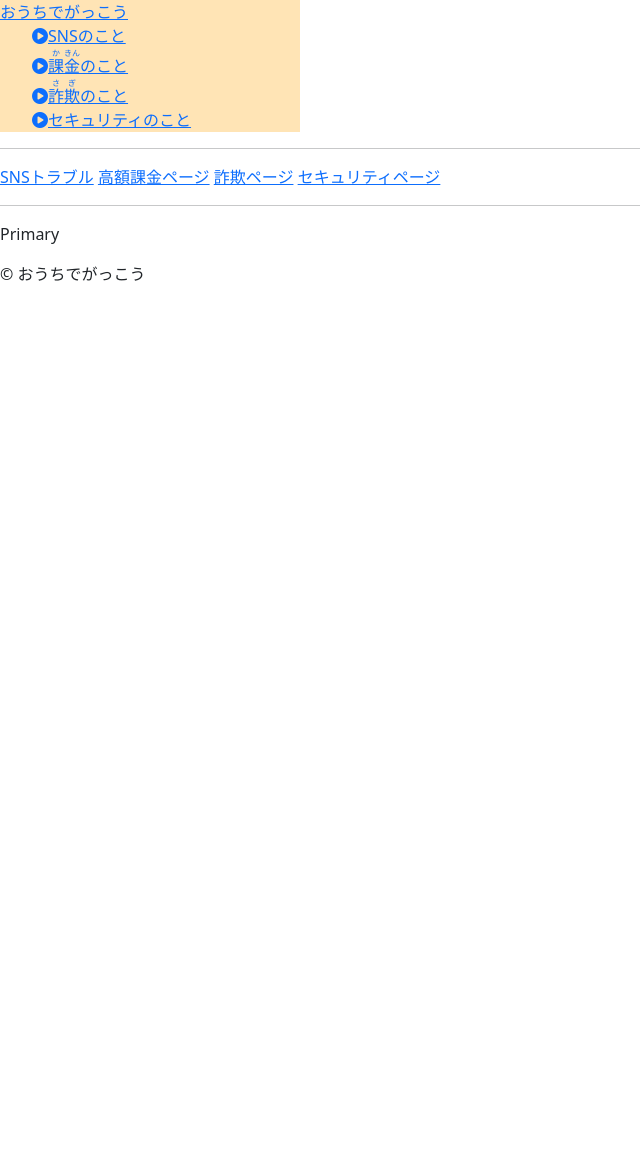
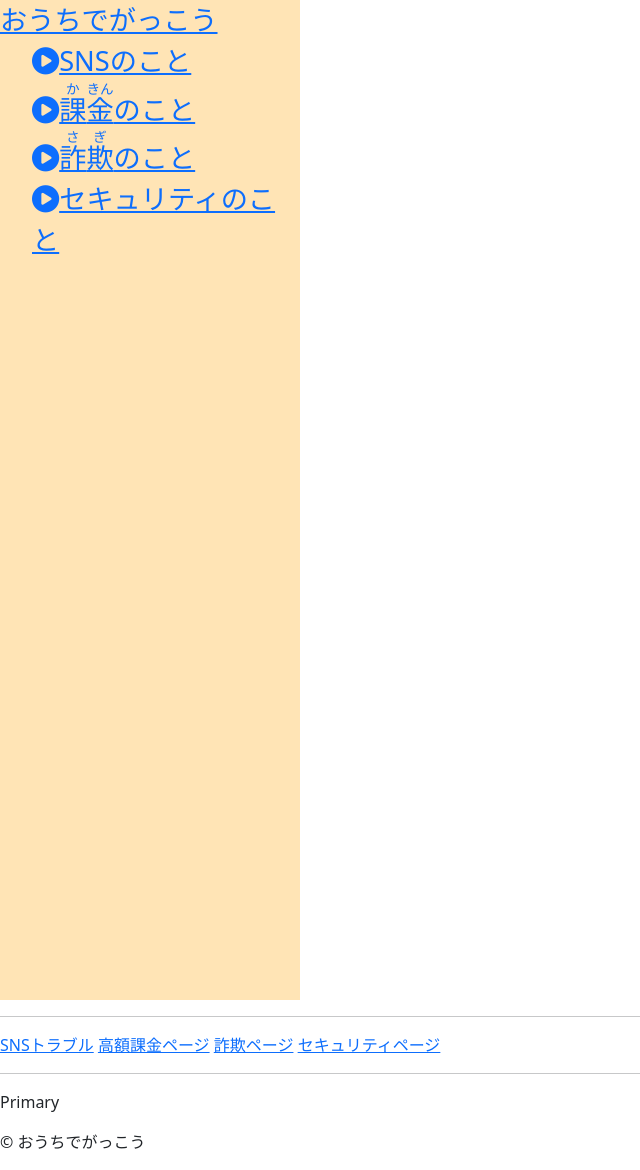
Before and after one commit to 1f10200087/web-simulation, a Django app: page /web/ in a window 1280 px wide. Shown: the whole page, without its empty margins (0-640 px from the left). Before the commit the page ends 281 px from the top, so only its background shows below. Run offline with Django 3.2, Linux system fonts and the light colour scheme; some libraries are stand-ins or nearby versions.

Commit message:
Update style.css

```diff
--- a/web/static/style.css
+++ b/web/static/style.css
@@ -11,6 +11,8 @@ ul {
 }
 
 .sidebar {
+    font-size: 170%;
     width: 300px;
     background-color: moccasin;
+    height: 1000px
   }
```
